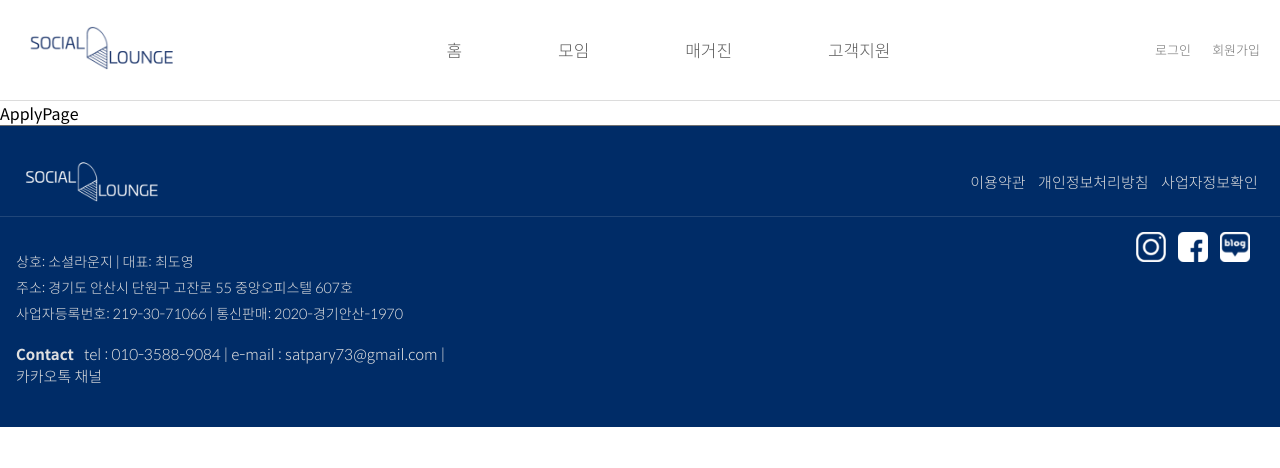
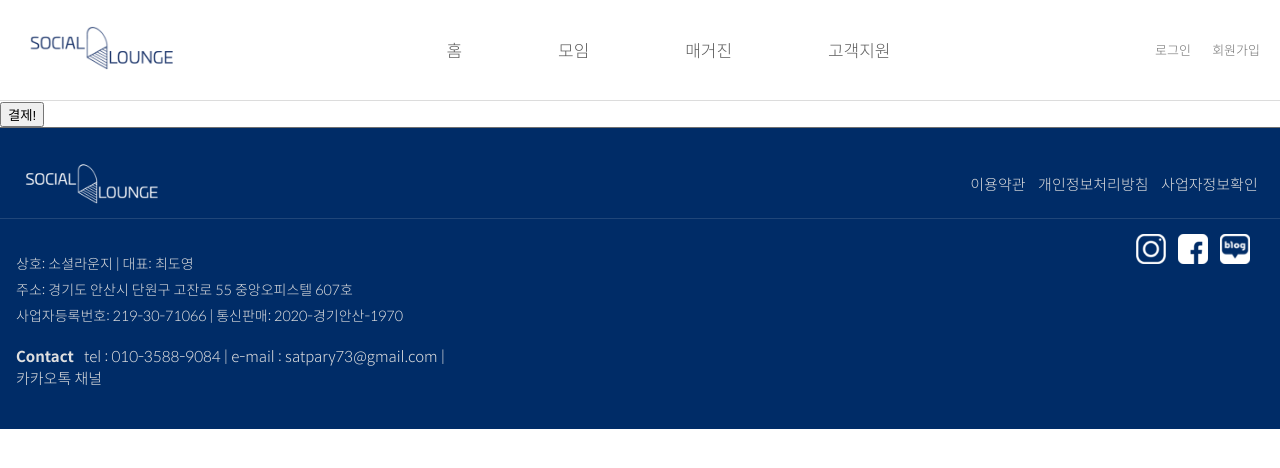
Before and after one commit to openkmj/sociallounge-web, a React (Create React App) app: page /apply in a window 1280 px wide. Shown: the top 468 px of the page. Built offline with nearby package versions, Linux system fonts and the light colour scheme; no server answers.

Commit message:
아임포트 결제 모듈 테스트

```diff
--- a/public/index.html
+++ b/public/index.html
@@ -18,3 +18,5 @@
     <div id="root"></div>
   </body>
 </html>
+<script type="text/javascript" src="https://code.jquery.com/jquery-1.12.4.min.js" ></script>
+<script type="text/javascript" src="https://cdn.iamport.kr/js/iamport.payment-1.1.5.js"></script>
--- a/src/pages/ApplyPage.js
+++ b/src/pages/ApplyPage.js
@@ -1,9 +1,49 @@
+import axios from "axios";
+
 function ApplyPage() {
-    return (
-      <div>
-        ApplyPage
-      </div>
-    );
-  }
+  const iamportPaymentCallback = (res) => {
+    console.log(res);
+    if (res.success) {
+      var msg = "결제 완료";
+      axios
+        .post("/apply", { imp_uid: res.imp_uid })
+        .then((result) => {
+          console.log(result);
+        })
+        .catch((err) => {
+          console.log(err);
+        });
+    } else {
+      var msg = "결제 실패" + res.error_msg;
+    }
+    alert(msg);
+  };
+  const iamportPayment = () => {
+    var IMP = window.IMP;
+    IMP.init("imp91597861");
+    const data = {
+      pg: "kakaopay",
+      merchant_uid: "mid" + new Date().getTime(),
+      amount: 1000, //가격
+      name: "소셜라운지 아이템", // 주문명
+      buyer_name: "민재",
+      buyer_tel: "01035073290",
+      buyer_email: "openkmj@gmail.com",
+    };
+    IMP.request_pay(data, iamportPaymentCallback);
+  };
+
+  return (
+    <div>
+      <button
+        onClick={() => {
+          iamportPayment();
+        }}
+      >
+        결제!
+      </button>
+    </div>
+  );
+}
 
 export default ApplyPage;
```
